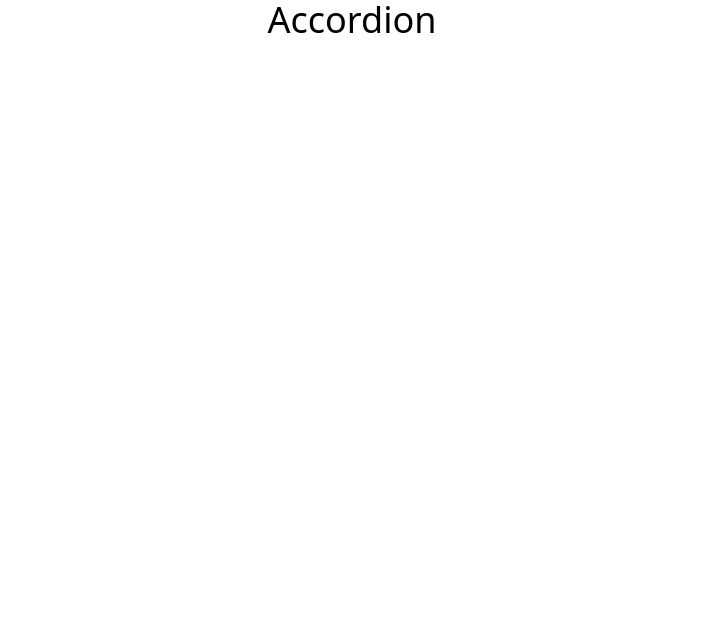
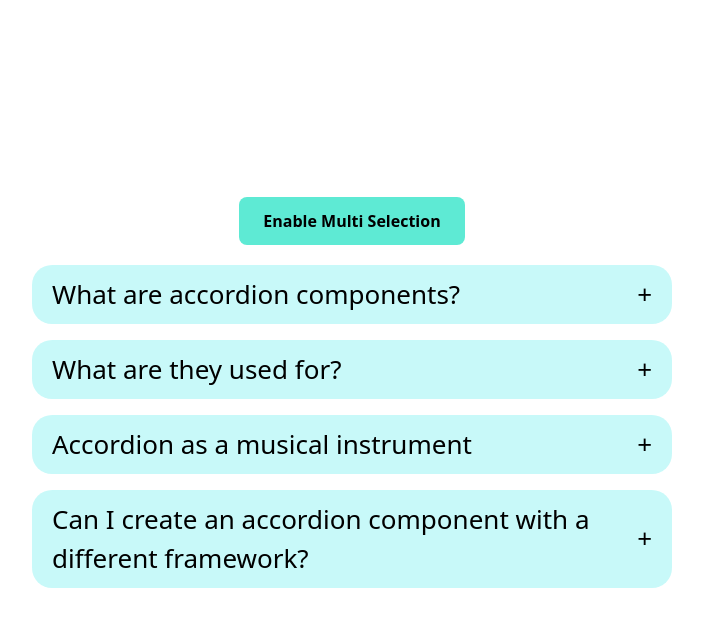
Before and after one commit to mazerunner321/react25, a React (Create React App) app: page / in a window 1280 px wide. Shown: the top 626 px of the page, without its empty margins (288-991 px from the left). Built offline with nearby package versions, Linux system fonts and the light colour scheme.

Commit message:
accordion

```diff
--- /dev/null
+++ b/src/Accordion/Accordion.css
@@ -0,0 +1,31 @@
+.wrapper {
+    display: flex;
+    height: 100vh;
+    width: 100vw;
+    align-items: center;
+    justify-content: center;
+}
+
+.accordian {
+    width: 50vw;
+}
+
+.item {
+    background-color: rgba(166, 245, 245, 0.614);
+    margin-bottom: 1rem;
+    padding: 10px 20px;
+    border-radius: 20px;
+}
+
+.title {
+    font-size: 26px;
+    display: flex;
+    justify-content: space-between;
+    align-items: center;
+    cursor: pointer;
+}
+
+.content {
+    font-family: 'Segoe UI', Tahoma, Geneva, Verdana, sans-serif;
+    line-height: 26px;
+}
--- a/src/Accordion/Accordion.jsx
+++ b/src/Accordion/Accordion.jsx
@@ -1,7 +1,71 @@
-import React from "react";
+import React, { useState } from "react";
+import "./Accordion.css";
+import data from "./data";
 
 function Accordion() {
-  return <div className="text-4xl text-center">Accordion</div>;
+  const [selected, setSelected] = useState(null);
+  const [toggleMulti, setToggleMulti] = useState(false);
+  const [multiSelectArray, setMultiSelectArray] = useState([]);
+
+  const handleSingleSelection = (getCurrentId) => {
+    setSelected(getCurrentId === selected ? null : getCurrentId);
+  };
+
+  const handleMultiSelection = (getCuttentId) => {
+    let cpyArr = [...multiSelectArray];
+    let indexOfCurrent = cpyArr.indexOf(getCuttentId);
+
+    if (indexOfCurrent === -1) cpyArr.push(getCuttentId);
+    else cpyArr.splice(indexOfCurrent, 1);
+
+    setMultiSelectArray(cpyArr);
+  };
+
+  return (
+    <>
+      <div className="wrapper flex flex-col gap-5">
+        <button
+          onClick={() => setToggleMulti(!toggleMulti)}
+          className="bg-teal-300 rounded-lg py-3 px-6 font-semibold hover:bg-teal-400"
+        >
+          {toggleMulti ? "Disable Multi Selection" : "Enable Multi Selection"}
+        </button>
+
+        <div className="accordian">
+          {data && data.length > 0 ? (
+            data.map((dataItem, i) => (
+              <div key={i} className="item">
+                <div
+                  onClick={
+                    toggleMulti
+                      ? () => handleMultiSelection(dataItem.id)
+                      : () => handleSingleSelection(dataItem.id)
+                  }
+                  className="title"
+                >
+                  <h3>{dataItem.question}</h3>
+                  <span>{selected === dataItem.id ? "-" : "+"}</span>
+                </div>
+                {toggleMulti
+                  ? multiSelectArray.indexOf(dataItem.id) !== -1 && (
+                      <div className="content">{dataItem.answer}</div>
+                    )
+                  : selected === dataItem.id && (
+                      <div className="content">{dataItem.answer}</div>
+                    )}
+                {/* {selected === dataItem.id ||
+                multiSelectArray.indexOf(dataItem.id) !== -1 ? (
+                  <div className="content">{dataItem.answer}</div>
+                ) : null} */}
+              </div>
+            ))
+          ) : (
+            <div>Data is Empty!</div>
+          )}
+        </div>
+      </div>
+    </>
+  );
 }
 
 export default Accordion;
--- /dev/null
+++ b/src/Accordion/data.js
@@ -0,0 +1,28 @@
+const data = [
+  {
+    id: "1",
+    question: "What are accordion components?",
+    answer:
+      "Accordion components are user interface elements used for organizing and presenting content in a collapsible manner. They typically consist of a header, content, and an expand/collapse action.",
+  },
+  {
+    id: "2",
+    question: "What are they used for?",
+    answer:
+      "They are commonly employed in various contexts, including FAQs, product descriptions, navigation menus, settings panels, and data tables, to save screen space and provide a structured and user-friendly interface for presenting information or options.",
+  },
+  {
+    id: "3",
+    question: "Accordion as a musical instrument",
+    answer:
+      "The accordion is a musical instrument with a keyboard and bellows. It produces sound by air passing over reeds when the player expands or compresses the bellows, used in various music genres.",
+  },
+  {
+    id: "4",
+    question: "Can I create an accordion component with a different framework?",
+    answer:
+      "Yes of course, it is very possible to create an accordion component with another framework.",
+  },
+];
+
+export default data;
```
